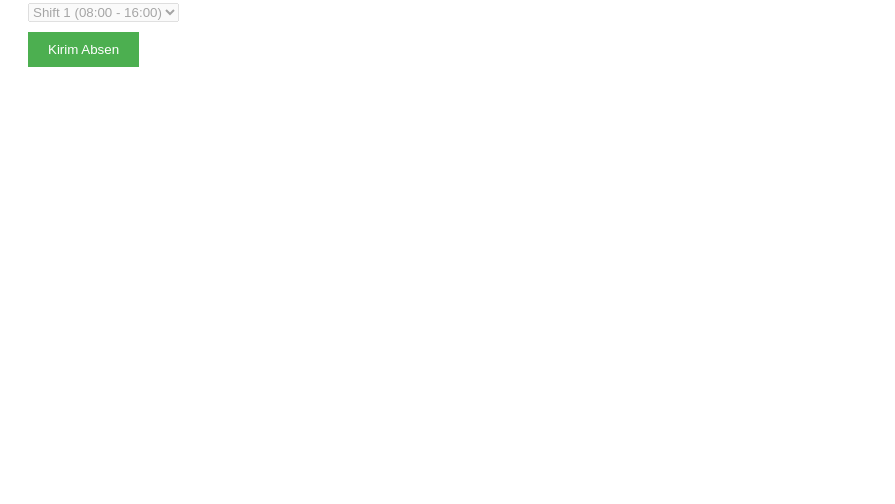
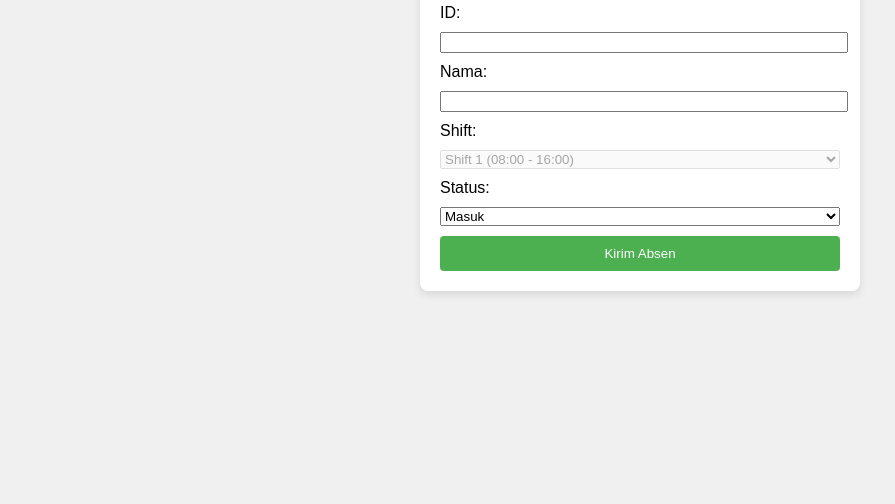
Before and after one commit to alamss1/tes2, a plain HTML site: page index.html in a window 1280 px wide. Shown: the part 296-800 px from the top of the page, without its empty margins (0-895 px from the left). Drawn offline with Linux system fonts and the light colour scheme.

Commit message:
Add files via upload

```diff
--- a/index.html
+++ b/index.html
@@ -5,27 +5,49 @@
     <meta name="viewport" content="width=device-width, initial-scale=1.0">
     <title>Absen Rawat Inap</title>
     <style>
+        /* Menggunakan Flexbox untuk memusatkan konten */
         body {
             font-family: Arial, sans-serif;
+            margin: 0;
+            height: 100vh;
+            display: flex;
+            justify-content: center;
+            align-items: center;
+            background-color: #f0f0f0;
+        }
+
+        .container {
+            background-color: white;
             padding: 20px;
+            border-radius: 8px;
+            box-shadow: 0 4px 8px rgba(0, 0, 0, 0.1);
+            width: 100%;
+            max-width: 400px; /* Ukuran form maksimal */
         }
+
         label, input, select {
             display: block;
             margin-bottom: 10px;
+            width: 100%;
         }
+
         button {
             padding: 10px 20px;
             background-color: #4CAF50;
             color: white;
             border: none;
             cursor: pointer;
+            width: 100%;
+            border-radius: 4px;
         }
+
         button:hover {
             background-color: #45a049;
         }
     </style>
 </head>
 <body>
+    <div class="container">
         <h2>Absen Rawat Inap</h2>
 
         <label for="id">ID:</label>
@@ -34,19 +56,21 @@
         <label for="nama">Nama:</label>
         <input type="text" id="nama" name="nama" required readonly>
 
+        <label for="shift">Shift:</label>
+        <select id="shift" name="shift" required disabled>
+            <option value="1">Shift 1 (08:00 - 16:00)</option>
+            <option value="2">Shift 2 (16:00 - 08:00)</option>
+        </select>
+
+        <!-- Status moved below Shift -->
         <label for="status">Status:</label>
         <select id="status" name="status" required>
             <option value="Masuk">Masuk</option>
             <option value="Keluar">Keluar</option>
         </select>
 
-    <label for="shift">Shift:</label>
-    <select id="shift" name="shift" required disabled>
-        <option value="1">Shift 1 (08:00 - 16:00)</option>
-        <option value="2">Shift 2 (16:00 - 08:00)</option>
-    </select>
-
         <button onclick="submitAbsensi()">Kirim Absen</button>
+    </div>
 
     <script>
         // Mendapatkan parameter dari URL
```
Lines whose indentation alone changed are shown as unchanged.
